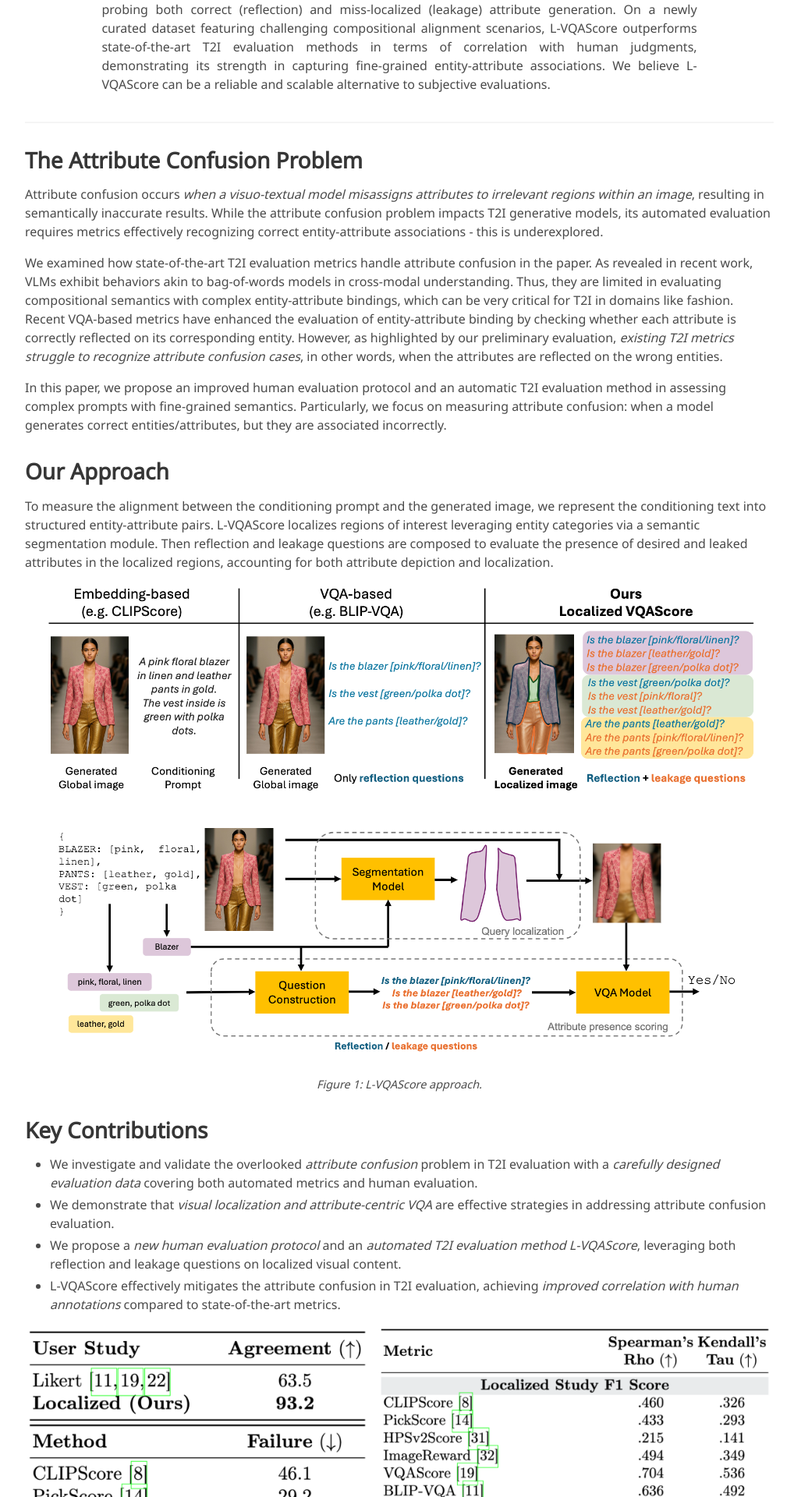
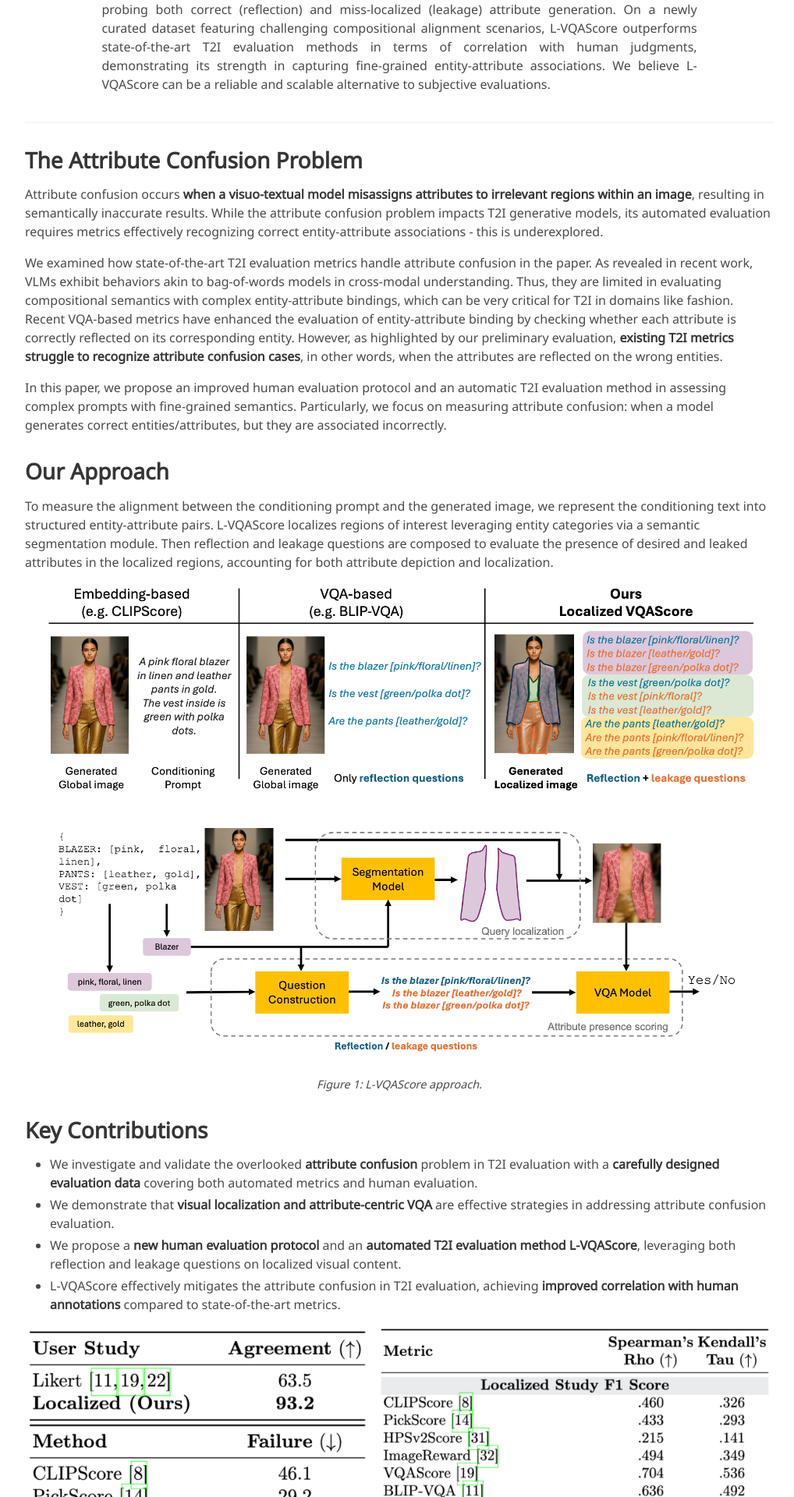
Before and after one commit to intelligolabs/L-VQAScore, a Jekyll site: the page built from index.md, in a window 1280 px wide. Shown: the part 918-2838 px from the top of the page at 78% size, without its empty margins (128-1146 px from the left). Built offline with Jekyll 4.4.1, drawn with Linux system fonts in a browser that asks for light colours; some web fonts are replaced.

```diff
--- a/index.md
+++ b/index.md
@@ -34,9 +34,9 @@ On a newly curated dataset featuring challenging compositional alignment scenari
 ---
 
 ## The Attribute Confusion Problem
-Attribute confusion occurs <em>when a visuo-textual model misassigns attributes to irrelevant regions within an image</em>, resulting in semantically inaccurate results. While the attribute confusion problem impacts T2I generative models, its automated evaluation requires metrics effectively recognizing correct entity-attribute associations - this is underexplored.
+Attribute confusion occurs <strong>when a visuo-textual model misassigns attributes to irrelevant regions within an image</strong>, resulting in semantically inaccurate results. While the attribute confusion problem impacts T2I generative models, its automated evaluation requires metrics effectively recognizing correct entity-attribute associations - this is underexplored.
 
-We examined how state-of-the-art T2I evaluation metrics handle attribute confusion in the paper. As revealed in recent work, VLMs exhibit behaviors akin to bag-of-words models in cross-modal understanding. Thus, they are limited in evaluating compositional semantics with complex entity-attribute bindings, which can be very critical for T2I in domains like fashion. Recent VQA-based metrics have enhanced the evaluation of entity-attribute binding by checking whether each attribute is correctly reflected on its corresponding entity. However, as highlighted by our preliminary evaluation, <em>existing T2I metrics struggle to recognize attribute confusion cases</em>, in other words, when the attributes are reflected on the wrong entities.
+We examined how state-of-the-art T2I evaluation metrics handle attribute confusion in the paper. As revealed in recent work, VLMs exhibit behaviors akin to bag-of-words models in cross-modal understanding. Thus, they are limited in evaluating compositional semantics with complex entity-attribute bindings, which can be very critical for T2I in domains like fashion. Recent VQA-based metrics have enhanced the evaluation of entity-attribute binding by checking whether each attribute is correctly reflected on its corresponding entity. However, as highlighted by our preliminary evaluation, <strong>existing T2I metrics struggle to recognize attribute confusion cases</strong>, in other words, when the attributes are reflected on the wrong entities.
 
 In this paper, we propose an improved human evaluation protocol and an automatic T2I evaluation method in assessing complex prompts with fine-grained semantics. Particularly, we focus on measuring attribute confusion: when a model generates correct entities/attributes, but they are associated incorrectly.
 
@@ -49,10 +49,10 @@ To measure the alignment between the conditioning prompt and the generated image
 </p>
 
 ## Key Contributions
-- We investigate and validate the overlooked <em>attribute confusion</em> problem in T2I evaluation with a <em>carefully designed evaluation data</em> covering both automated metrics and human evaluation.
-- We demonstrate that <em>visual localization and attribute-centric VQA</em> are effective strategies in addressing attribute confusion evaluation.
-- We propose a <em>new human evaluation protocol</em> and an <em>automated T2I evaluation method L-VQAScore</em>, leveraging both reflection and leakage questions on localized visual content.
-- L-VQAScore effectively mitigates the attribute confusion in T2I evaluation, achieving <em>improved correlation with human annotations</em> compared to state-of-the-art metrics.
+- We investigate and validate the overlooked <strong>attribute confusion</strong> problem in T2I evaluation with a <strong>carefully designed evaluation data</strong> covering both automated metrics and human evaluation.
+- We demonstrate that <strong>visual localization and attribute-centric VQA</strong> are effective strategies in addressing attribute confusion evaluation.
+- We propose a <strong>new human evaluation protocol</strong> and an <strong>automated T2I evaluation method L-VQAScore</strong>, leveraging both reflection and leakage questions on localized visual content.
+- L-VQAScore effectively mitigates the attribute confusion in T2I evaluation, achieving <strong>improved correlation with human annotations</strong> compared to state-of-the-art metrics.
 
 ![Performance Comparision](/static/image/results.png)
 <p style="text-align: center; font-size: 0.9rem;">
```
